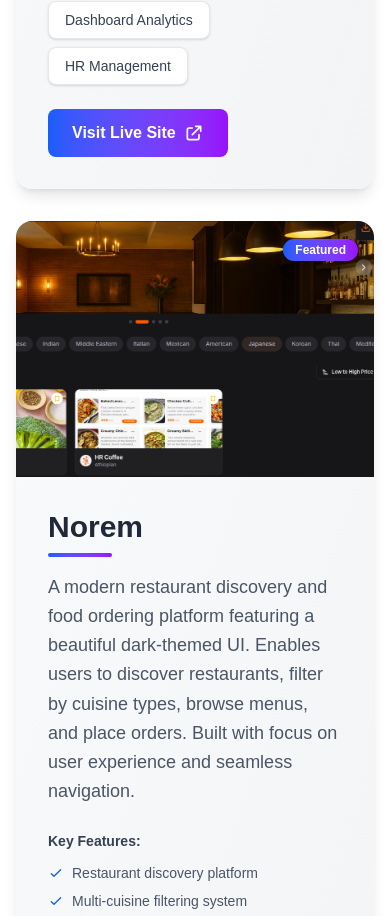
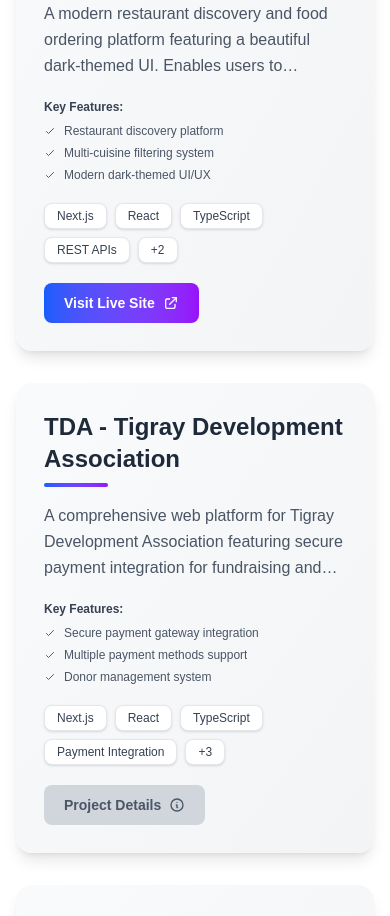
Before and after one commit to bahabelom/portofilio, a Next.js app: page / in a window 390 px wide. Shown: the part 5882-6798 px from the top of the page. Built offline with nearby package versions, Linux system fonts and the light colour scheme.

Commit message:
added projects

```diff
--- a/app/globals.css
+++ b/app/globals.css
@@ -89,3 +89,18 @@
 .bg-300% {
   background-size: 300% 300%;
 }
+
+/* Line clamp utilities */
+.line-clamp-1 {
+  display: -webkit-box;
+  -webkit-line-clamp: 1;
+  -webkit-box-orient: vertical;
+  overflow: hidden;
+}
+
+.line-clamp-3 {
+  display: -webkit-box;
+  -webkit-line-clamp: 3;
+  -webkit-box-orient: vertical;
+  overflow: hidden;
+}
--- a/components/Projects.tsx
+++ b/components/Projects.tsx
@@ -32,11 +32,68 @@
         "Mobile-responsive design",
       ],
     },
+    {
+      title: "TDA - Tigray Development Association",
+      description:
+        "A comprehensive web platform for Tigray Development Association featuring secure payment integration for fundraising and donations. Enables seamless online donations with multiple payment gateways, donor management, and transparent fund tracking.",
+      technologies: ["Next.js", "React", "TypeScript", "Payment Integration", "Stripe/PayPal", "Donation Management", "Secure Transactions"],
+      link: "#",
+      featured: false,
+      highlights: [
+        "Secure payment gateway integration",
+        "Multiple payment methods support",
+        "Donor management system",
+        "Transparent fund tracking and reporting",
+      ],
+    },
+    {
+      title: "Tigray Education Bureau - HR Management",
+      description:
+        "A comprehensive HR management web application for Tigray Education Bureau. Streamlines employee management, payroll processing, attendance tracking, and administrative workflows for educational institutions.",
+      technologies: ["Next.js", "React", "TypeScript", "NestJS", "HR Management", "Payroll System", "Attendance Tracking"],
+      link: "#",
+      featured: false,
+      highlights: [
+        "Comprehensive HR management system",
+        "Payroll and attendance tracking",
+        "Employee database management",
+        "Administrative workflow automation",
+      ],
+    },
+    {
+      title: "Tigray Justice Bureau",
+      description:
+        "A web application developed for Tigray Justice Bureau to manage legal processes, case tracking, and administrative workflows. Provides efficient case management and document handling for the justice system.",
+      technologies: ["Next.js", "React", "TypeScript", "Case Management", "Document Management", "Legal System"],
+      link: "#",
+      featured: false,
+      highlights: [
+        "Case management system",
+        "Document tracking and management",
+        "Legal process workflow",
+        "Administrative dashboard",
+      ],
+    },
+    {
+      title: "Online Healthcare System - Mobile App",
+      description:
+        "A comprehensive mobile healthcare application developed as a final year graduation project. Features symptom analysis, disease diagnosis suggestions, vaccine recommendations, and full online doctor consultation system. Enables users to input symptoms and receive AI-powered disease predictions with medical guidance.",
+      technologies: ["Flutter", "React Native", "Node.js", "AI/ML", "Healthcare API", "Symptom Analysis", "Telemedicine"],
+      link: "#",
+      featured: true,
+      highlights: [
+        "Symptom-based disease diagnosis",
+        "AI-powered medical suggestions",
+        "Vaccine recommendation system",
+        "Full online doctor consultation",
+        "Mobile-first healthcare platform",
+      ],
+    },
   ];
 
   return (
     <section id="projects" className="py-20 px-4 sm:px-6 lg:px-8 bg-white dark:bg-gray-800">
-      <div className="max-w-6xl mx-auto">
+      <div className="max-w-7xl mx-auto">
         <div className="text-center mb-16">
           <h2 className="text-4xl sm:text-5xl font-bold mb-4 text-gray-800 dark:text-gray-200">
             Featured Projects
@@ -46,7 +103,7 @@
           </p>
         </div>
 
-        <div className="grid grid-cols-1 lg:grid-cols-2 gap-8">
+        <div className="grid grid-cols-1 md:grid-cols-2 gap-8">
           {projects.map((project, index) => (
             <div
               key={index}
@@ -63,7 +120,7 @@
 
               {/* Project Image */}
               {project.image && (
-                <div className="relative h-64 bg-gray-200 dark:bg-gray-700 overflow-hidden">
+                <div className="relative h-56 bg-gray-200 dark:bg-gray-700 overflow-hidden">
                   <Image
                     src={project.image}
                     alt={`${project.title} screenshot`}
@@ -75,55 +132,61 @@
                 </div>
               )}
 
-              <div className="p-8">
+              <div className="p-7">
                 <div className="mb-4">
-                  <h3 className="text-3xl font-bold mb-2 text-gray-800 dark:text-gray-200 group-hover:text-blue-600 dark:group-hover:text-blue-400 transition-colors">
+                  <h3 className="text-2xl font-bold mb-2 text-gray-800 dark:text-gray-200 group-hover:text-blue-600 dark:group-hover:text-blue-400 transition-colors">
                     {project.title}
                   </h3>
                   <div className="w-16 h-1 bg-gradient-to-r from-blue-600 to-purple-600 rounded-full"></div>
                 </div>
 
-                <p className="text-gray-600 dark:text-gray-400 mb-6 leading-relaxed text-lg">
+                <p className="text-gray-600 dark:text-gray-400 mb-5 leading-relaxed text-base line-clamp-3">
                   {project.description}
                 </p>
 
                 {/* Highlights */}
                 {project.highlights && (
-                  <div className="mb-6">
-                    <h4 className="text-sm font-semibold text-gray-700 dark:text-gray-300 mb-3">Key Features:</h4>
-                    <ul className="space-y-2">
-                      {project.highlights.map((highlight, hIndex) => (
-                        <li key={hIndex} className="flex items-start gap-2 text-sm text-gray-600 dark:text-gray-400">
-                          <svg className="w-4 h-4 text-blue-600 dark:text-blue-400 flex-shrink-0 mt-0.5" fill="none" stroke="currentColor" viewBox="0 0 24 24">
+                  <div className="mb-5">
+                    <h4 className="text-xs font-semibold text-gray-700 dark:text-gray-300 mb-2">Key Features:</h4>
+                    <ul className="space-y-1.5">
+                      {project.highlights.slice(0, 3).map((highlight, hIndex) => (
+                        <li key={hIndex} className="flex items-start gap-2 text-xs text-gray-600 dark:text-gray-400">
+                          <svg className="w-3 h-3 text-blue-600 dark:text-blue-400 flex-shrink-0 mt-0.5" fill="none" stroke="currentColor" viewBox="0 0 24 24">
                             <path strokeLinecap="round" strokeLinejoin="round" strokeWidth="2" d="M5 13l4 4L19 7" />
                           </svg>
-                          <span>{highlight}</span>
+                          <span className="line-clamp-1">{highlight}</span>
                         </li>
                       ))}
                     </ul>
                   </div>
                 )}
 
-                <div className="flex flex-wrap gap-2 mb-6">
-                  {project.technologies.map((tech, techIndex) => (
+                <div className="flex flex-wrap gap-2 mb-5">
+                  {project.technologies.slice(0, 4).map((tech, techIndex) => (
                     <span
                       key={techIndex}
-                      className="px-4 py-2 bg-white dark:bg-gray-700 text-gray-700 dark:text-gray-300 rounded-lg text-sm font-medium shadow-sm border border-gray-200 dark:border-gray-600 hover:border-blue-500 dark:hover:border-blue-500 transition-colors"
+                      className="px-3 py-1 bg-white dark:bg-gray-700 text-gray-700 dark:text-gray-300 rounded-lg text-xs font-medium shadow-sm border border-gray-200 dark:border-gray-600 hover:border-blue-500 dark:hover:border-blue-500 transition-colors"
                     >
                       {tech}
                     </span>
                   ))}
+                  {project.technologies.length > 4 && (
+                    <span className="px-3 py-1 bg-white dark:bg-gray-700 text-gray-700 dark:text-gray-300 rounded-lg text-xs font-medium shadow-sm border border-gray-200 dark:border-gray-600">
+                      +{project.technologies.length - 4}
+                    </span>
+                  )}
                 </div>
 
+                {project.link && project.link !== "#" ? (
                   <a
                     href={project.link}
                     target="_blank"
                     rel="noopener noreferrer"
-                  className="group/link inline-flex items-center gap-2 px-6 py-3 bg-gradient-to-r from-blue-600 to-purple-600 text-white rounded-lg font-semibold hover:shadow-lg hover:scale-105 transition-all duration-300"
+                    className="group/link inline-flex items-center gap-2 px-5 py-2.5 bg-gradient-to-r from-blue-600 to-purple-600 text-white rounded-lg font-semibold text-sm hover:shadow-lg hover:scale-105 transition-all duration-300"
                   >
                     <span>Visit Live Site</span>
                     <svg
-                    className="w-5 h-5 transition-transform group-hover/link:translate-x-1"
+                      className="w-4 h-4 transition-transform group-hover/link:translate-x-1"
                       fill="none"
                       strokeLinecap="round"
                       strokeLinejoin="round"
@@ -134,6 +197,22 @@
                       <path d="M10 6H6a2 2 0 00-2 2v10a2 2 0 002 2h10a2 2 0 002-2v-4M14 4h6m0 0v6m0-6L10 14" />
                     </svg>
                   </a>
+                ) : (
+                  <div className="inline-flex items-center gap-2 px-5 py-2.5 bg-gray-300 dark:bg-gray-600 text-gray-600 dark:text-gray-400 rounded-lg font-semibold text-sm cursor-not-allowed">
+                    <span>Project Details</span>
+                    <svg
+                      className="w-4 h-4"
+                      fill="none"
+                      strokeLinecap="round"
+                      strokeLinejoin="round"
+                      strokeWidth="2"
+                      viewBox="0 0 24 24"
+                      stroke="currentColor"
+                    >
+                      <path d="M13 16h-1v-4h-1m1-4h.01M21 12a9 9 0 11-18 0 9 9 0 0118 0z" />
+                    </svg>
+                  </div>
+                )}
               </div>
 
               {/* Hover Effect Overlay */}
```
Also changed, not shown: public/projects/tda.png (added), 1 other file (tests, documents, lock files or other folders). Lines whose indentation alone changed are shown as unchanged.
